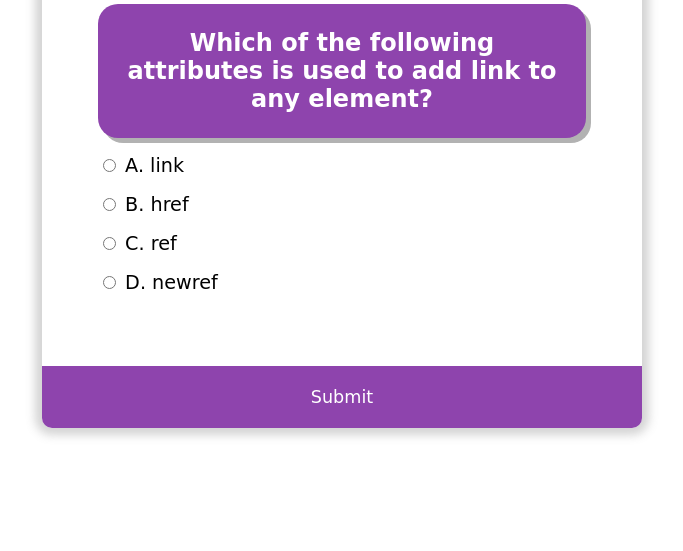
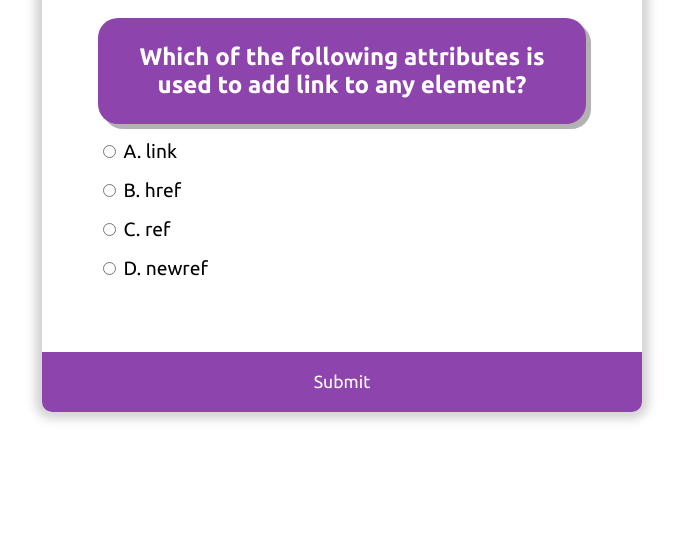
Before and after one commit to Halip26/quiz-game-js, a plain HTML site: page index.html in a window 1280 px wide. Shown: the part 249-800 px from the top of the page, without its empty margins (298-981 px from the left). Drawn offline with Linux system fonts and the light colour scheme.

Commit message:
change font to Ubuntu sans serif

```diff
--- a/assets/css/style.css
+++ b/assets/css/style.css
@@ -1,10 +1,13 @@
+@import url("https://fonts.googleapis.com/css2?family=Ubuntu:ital,wght@0,300;0,400;0,500;0,700;1,300;1,400;1,500;1,700&display=swap");
+
 * {
   box-sizing: border-box;
+  font-family: "Ubuntu", sans-serif;
+  font-style: bold;
 }
 
 body {
   background-color: linear-gradient(315deg, #b8c6db 0%, #f5f7fa 100%);
-  font-family: cursive;
   display: flex;
   align-items: center;
   justify-content: center;
```
